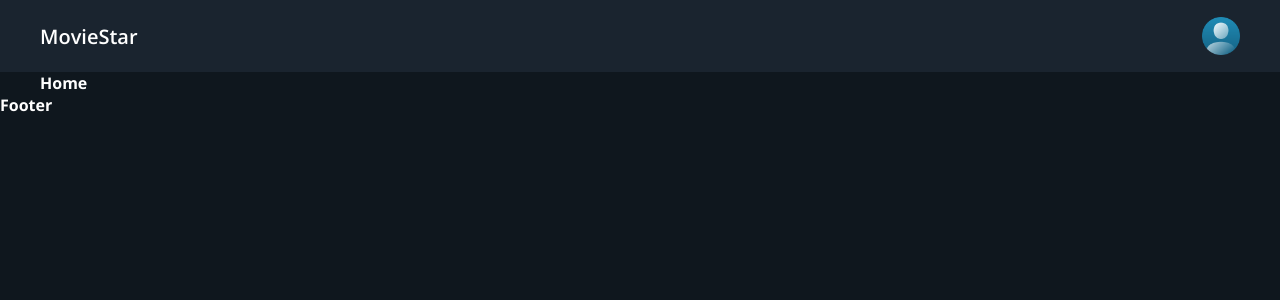
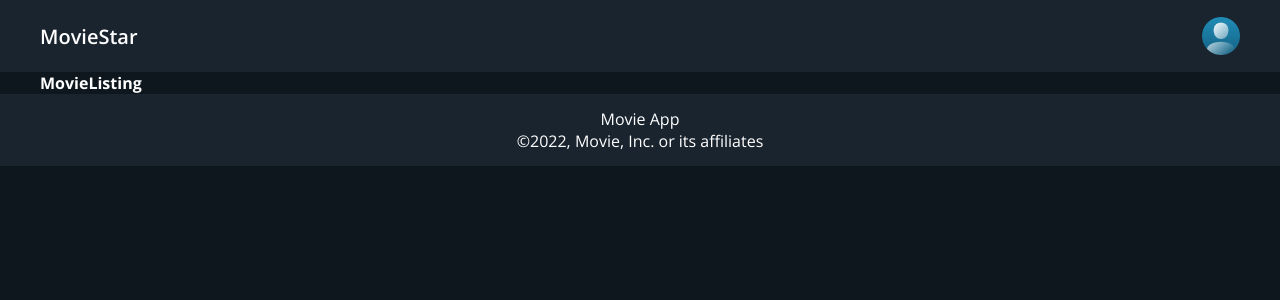
Before and after one commit to Adan206/filin-xidig, a React (Create React App) app: page / in a window 1280 px wide. Shown: the top 300 px of the page. Built offline with nearby package versions, Linux system fonts and the light colour scheme; no server answers.

Commit message:
new changes

```diff
--- a/src/common/api/movieApi.js
+++ b/src/common/api/movieApi.js
@@ -3,5 +3,3 @@ import axios from "axios";
 export default axios.create({
   baseURL: "https://www.omdbapi.com",
 });
-
-// http://www.omdbapi.com/?i=tt3896198&apikey=7be8f464
--- a/src/common/api/movieApiKey.js
+++ b/src/common/api/movieApiKey.js
@@ -1 +1 @@
-export const APIKey = "7be8f464";
+export const APIKey = "9aa988a";
--- a/src/components/Footer/Footer.js
+++ b/src/components/Footer/Footer.js
@@ -1,12 +1,11 @@
 import React from "react";
-// import "./Footer.scss";
+import "./Footer.scss";
 
 const Footer = () => {
   return (
     <div className='footer'>
-      <h4>Footer</h4>
-      {/* <div>Movie App</div>
-      <div>©2022, Movie, Inc. or its affiliates</div> */}
+      <div>Movie App</div>
+      <div>©2022, Movie, Inc. or its affiliates</div>
     </div>
   );
 };
--- a/src/components/Home/Home.js
+++ b/src/components/Home/Home.js
@@ -1,9 +1,26 @@
-import React from "react";
+import React, { useEffect } from "react";
+import MovieListing from "../MovieListing/MovieListing";
+import movieApi from "../../common/api/movieApi";
+import { APIKey } from "../../common/api/movieApiKey";
 
 const Home = () => {
+  useEffect(() => {
+    const movieText = "Harry";
+    const fetchMovies = async () => {
+      const res = await movieApi
+        .get(`?apiKey=${APIKey}&s=${movieText}&type=movie`)
+        .catch((err) => {
+          console.log("Err :", err);
+        });
+      console.log(res.data);
+    };
+    fetchMovies();
+  });
+
   return (
     <div>
-      <h4>Home</h4>
+      <div className='banner-img'></div>
+      <MovieListing />
     </div>
   );
 };
```
